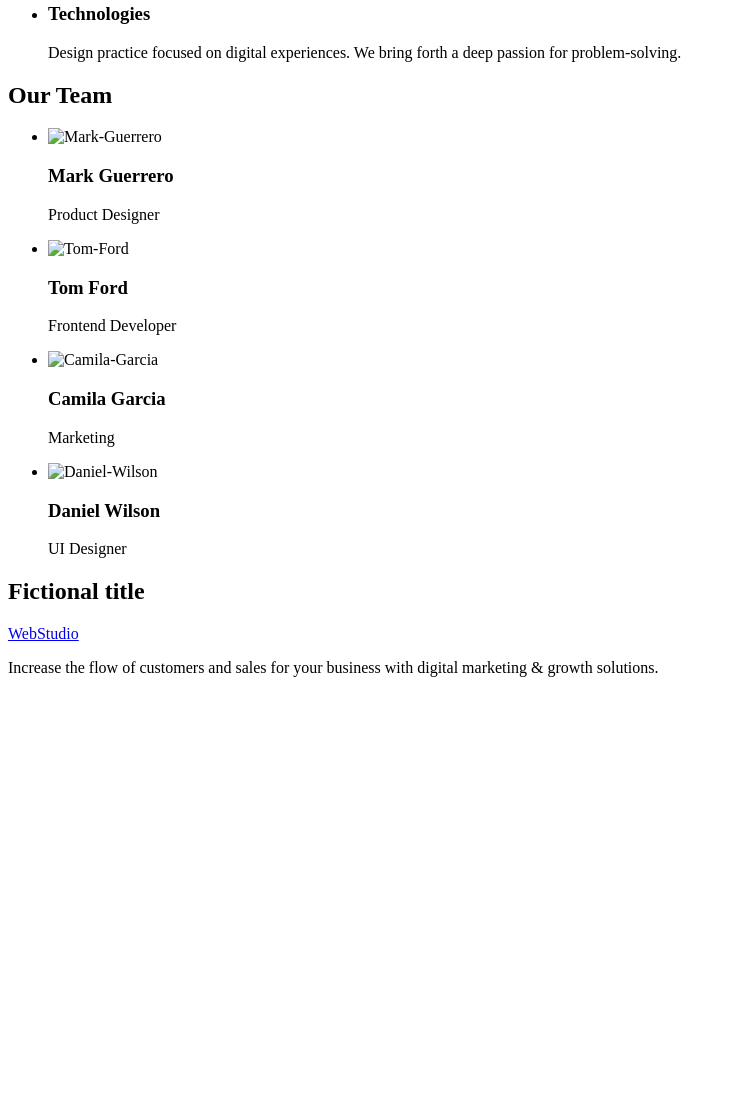
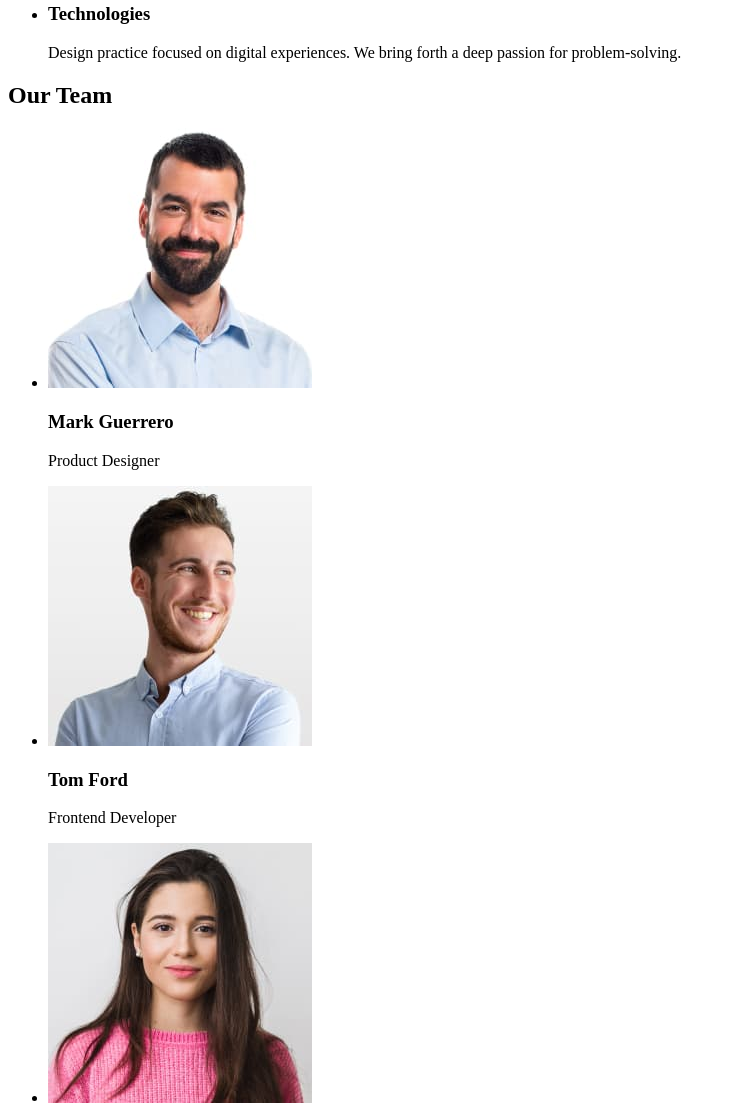
Before and after one commit to RomanFirtsovych/goit-markup-hw-01, a plain HTML site: page index.html in a window 1280 px wide. Shown: the part 532-1638 px from the top of the page, without its empty margins (0-736 px from the left). Before the commit the page ends 1225 px from the top, so only its background shows below. Drawn offline with Linux system fonts and the light colour scheme; the site is published under a folder, as on GitHub Pages, so addresses that start at the root find nothing.

Commit message:
photo hw1

```diff
--- a/index.html
+++ b/index.html
@@ -79,7 +79,7 @@
         <ul>
           <li>
             <img
-              src="/images/1.jpg"
+              src="./images/1.jpg"
               alt="Mark-Guerrero"
               width="264"
               height="260"
@@ -88,13 +88,13 @@
             <p>Product Designer</p>
           </li>
           <li>
-            <img src="/images/2.jpg" alt="Tom-Ford" width="264" height="260" />
+            <img src="./images/2.jpg" alt="Tom-Ford" width="264" height="260" />
             <h3>Tom Ford</h3>
             <p>Frontend Developer</p>
           </li>
           <li>
             <img
-              src="/images/3.jpg"
+              src="./images/3.jpg"
               alt="Camila-Garcia"
               width="264"
               height="260"
@@ -104,7 +104,7 @@
           </li>
           <li>
             <img
-              src="/images/4.jpg"
+              src="./images/4.jpg"
               alt="Daniel-Wilson"
               width="264"
               height="260"
```
